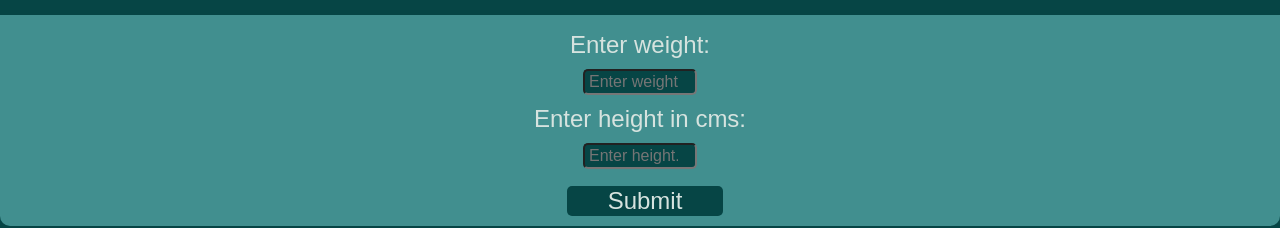
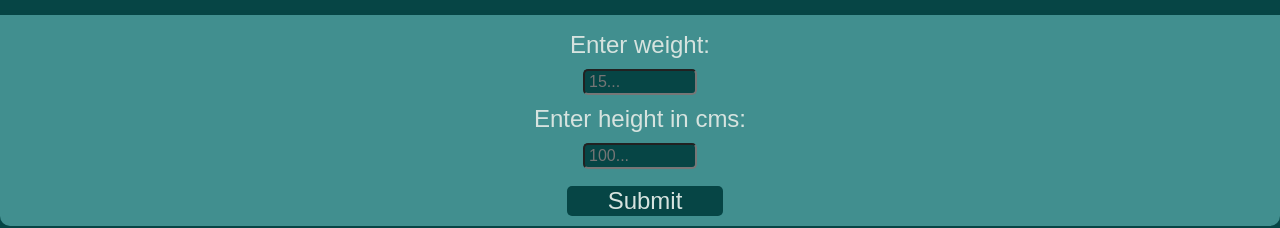
Before and after one commit to Allano256/BMI_RECORDS, a React (Vite) app: page / in a window 1280 px wide. Shown: the part 226-454 px from the top of the page. Built offline with nearby package versions, Linux system fonts and the light colour scheme; a web font is replaced by a local one.

Commit message:
Changed innitial inputs

```diff
--- a/src/App.jsx
+++ b/src/App.jsx
@@ -49,9 +49,9 @@ function App() {
        Using our <b>BMI Calculator tool</b>, you will be able to monitor your health status,keep track of your BMI, promote awareness and healthier lifestyle choices.</p>
 
             <label htmlFor="weight">Enter weight: </label>
-            <input type="number" value={weight} onChange={handleWeightChange} placeholder='Enter weight...'  />
+            <input type="number" value={weight} onChange={handleWeightChange} placeholder='15...'  />
             <label htmlFor="height">Enter height in cms: </label>
-            <input type="number" value={height} onChange={handleHeightChange} placeholder='Enter height...' />
+            <input type="number" value={height} onChange={handleHeightChange} placeholder='100...' />
             <div className={styles.buttons}>
             <button onClick={CalculateBMI} >Submit</button>
             {bmi ? <button onClick={ResetScreen}>Reset</button> : ""}
```
